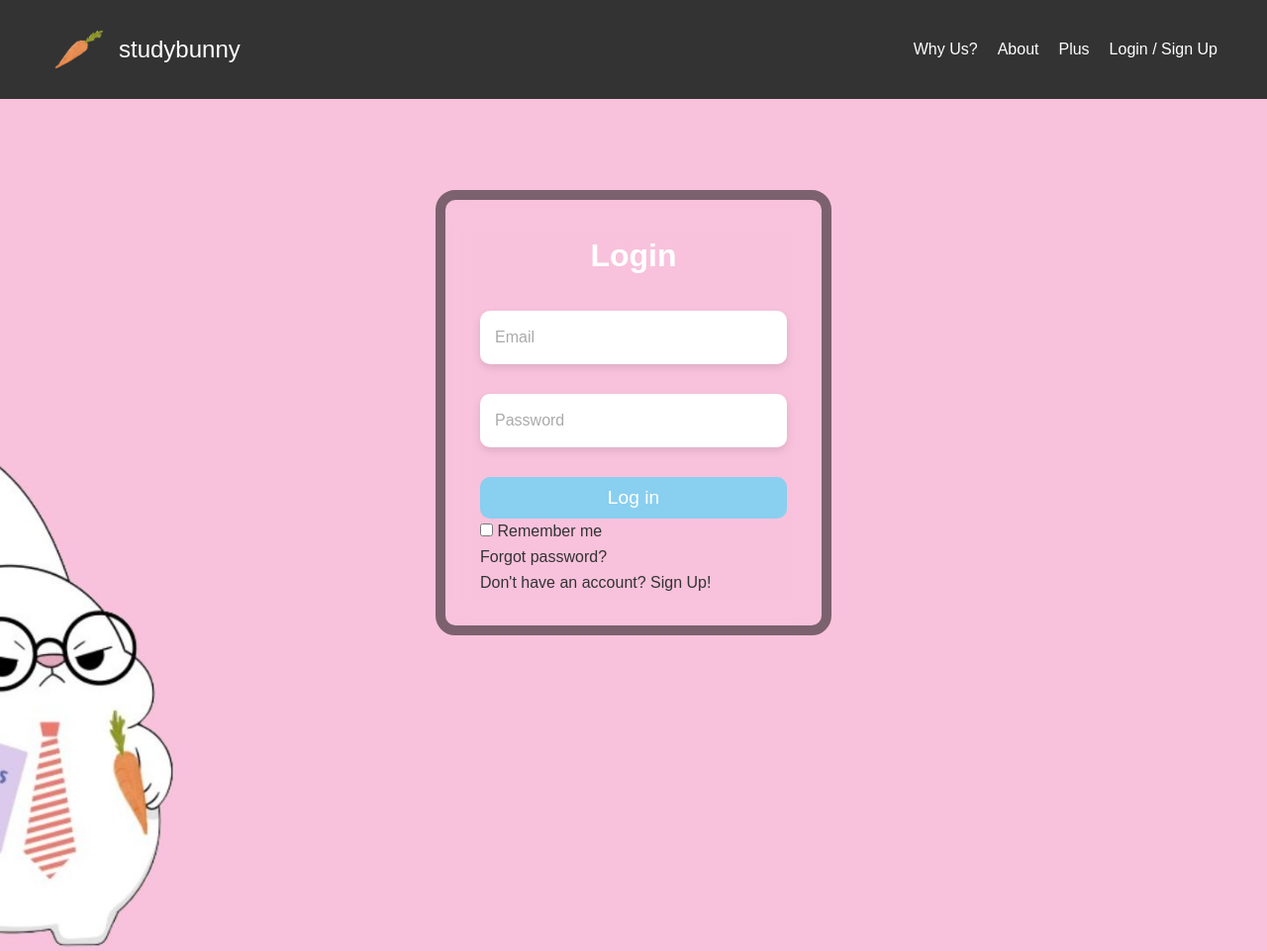
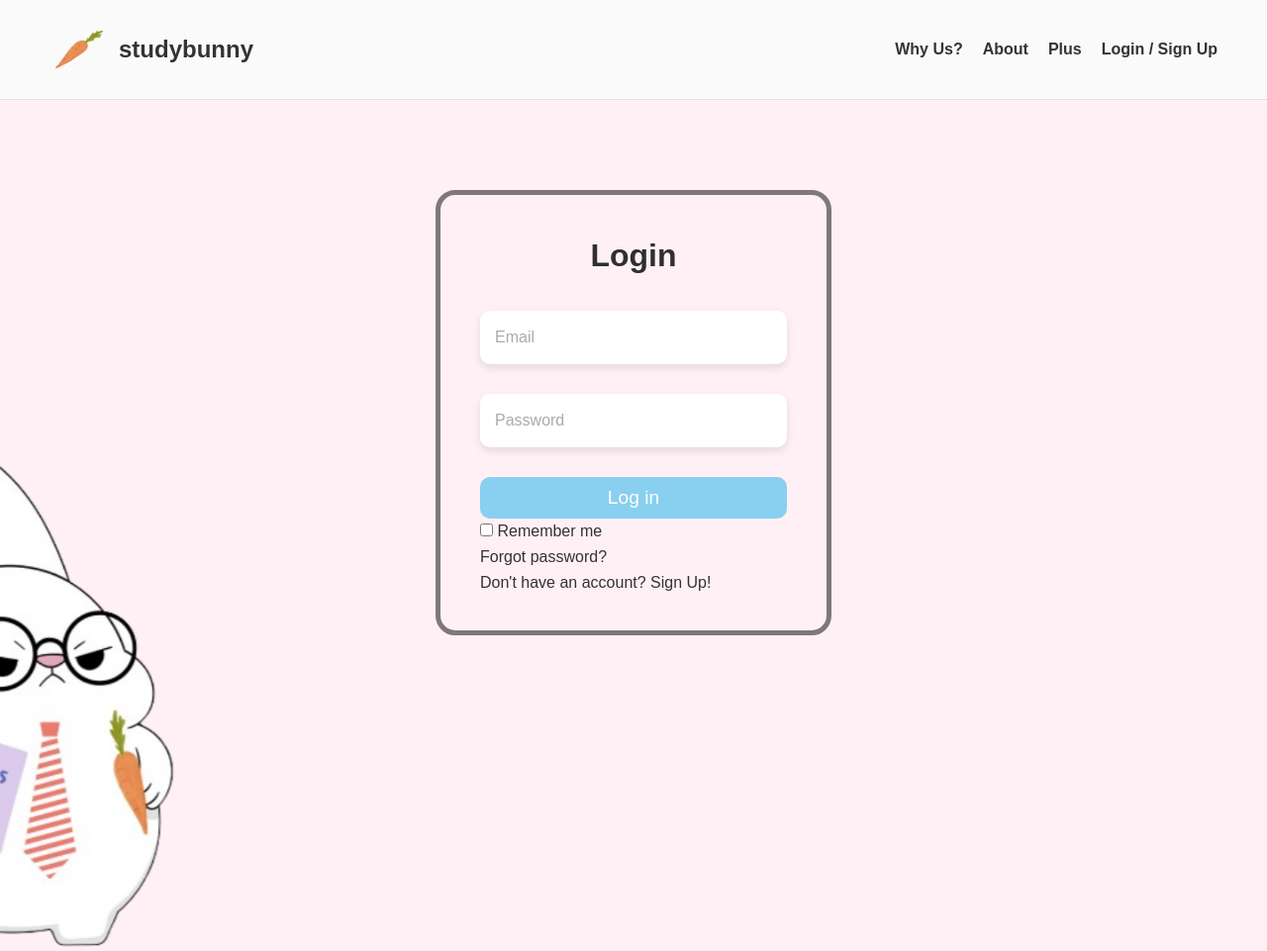
Before and after one commit to Muhamed530/StudyBunny, a Python web app: template templates/loginPage.html in a window 1280 px wide. Shown: the whole page at 99% size. Run offline with Jinja, Linux system fonts and the light colour scheme; the template is opened without the code that fills it, so the values that code supplies are empty.

Commit message:
Styling changes to login

```diff
--- a/static/css/loginPage.css
+++ b/static/css/loginPage.css
@@ -5,8 +5,8 @@ section {
     align-items: center;
     width: 100%;
     min-height: 100vh;
-    background: url("/static/images/LoginBunny.jpg") no-repeat center center fixed;
-    background-color: #f9c2dc;
+    background: url("/static/images/LoginBunny.png") no-repeat center center fixed;
+    background-color: #fff0f5e6 30%, /* Soft pastel pink */;
     background-position: bottom;
     background-size: cover;
     }
@@ -17,7 +17,7 @@ section {
         width: 400px;
         height: 450px;
         background: transparent;
-        border: 10px solid rgba(0, 0, 0, 0.5);
+        border: 5px solid rgba(0, 0, 0, 0.5);
         border-radius: 20px;
         backdrop-filter: blur(15px);
         display: flex;
@@ -32,7 +32,7 @@ section {
 
     h2 {
         font-size: 2em;
-        color: #fff;
+        color: #2f2f2f;
         text-align: center;
     }
 
@@ -96,61 +96,68 @@ section {
         color: #aaa;
     }
 
+    /* Navbar Styling */
     .navbar {
         position: sticky;
         top: 0;
-        background-color: #333;
+        background-color: rgba(255, 255, 255, 0.55);
+        backdrop-filter: blur(10px);
+        -webkit-backdrop-filter: blur(10px);
         display: flex;
         justify-content: space-between;
         align-items: center;
         padding: 20px 50px;
-        border-radius: 0;
         width: 100%;
-        transition: width 0.6s ease-in-out, padding 0.6s ease-in-out,
-                    border-radius 0.6s ease-in-out, background-color 0.6s ease;
+        transition: all 0.5s ease-in-out;
         z-index: 1000;
+        border-bottom: 1px solid rgba(0, 0, 0, 0.1);
     }
 
+    /* Navbar Shrinked */
+    .navbar.shrink {
+        width: 90%;
+        padding: 10px 30px;
+        border-radius: 30px;
+        margin: 10px auto; /* Center horizontally with margin */
+        transform: translateY(10px);
+    }
+
+    /* Logo and Navbar Links */
     .logo-container {
         display: flex;
-        align-items: center;  /* Align logo and text vertically */
-        gap: 10px;  /* Space between image and text */
+        align-items: center;
+        gap: 10px; /* Space between logo and text */
     }
 
     .logo-text {
-        color: white;
+        color: #333;
         font-size: 1.5rem;
-        white-space: nowrap;  /* Prevent text from breaking into multiple lines */
-    }
-
-    .navbar.shrink {
-        width: 90%;
-        padding: 10px 30px;
-        background-color: #444;
-        border-radius: 30px;
-        margin: 10px auto;
-        transition: width 0.6s ease-in-out, padding 0.6s ease-in-out,
-                    border-radius 0.6s ease-in-out, background-color 0.6s ease;
+        font-weight: 800;
+        white-space: nowrap;
     }
 
     .nav-links {
         list-style: none;
         display: flex;
-        flex-wrap: nowrap;  /* Prevent wrapping */
         align-items: center;
-    }
-
-    .nav-links li {
-        margin-left: 20px;
+        gap: 20px;
     }
 
     .nav-links a {
-        color: white;
+        color: #333;
         text-decoration: none;
         font-size: 1rem;
+        font-weight: 600;
         white-space: nowrap;
+        border-radius: 5px;
+        transition: color 0.3s ease;
     }
 
     .nav-links a:hover {
         text-decoration: underline;
+        font-weight: 700;
     }
+
+        .nav-links a:hover {
+            text-decoration: underline;
+        }
```
Also changed, not shown: static/images/LoginBunny.jpg (deleted), static/images/LoginBunny.png (added).
